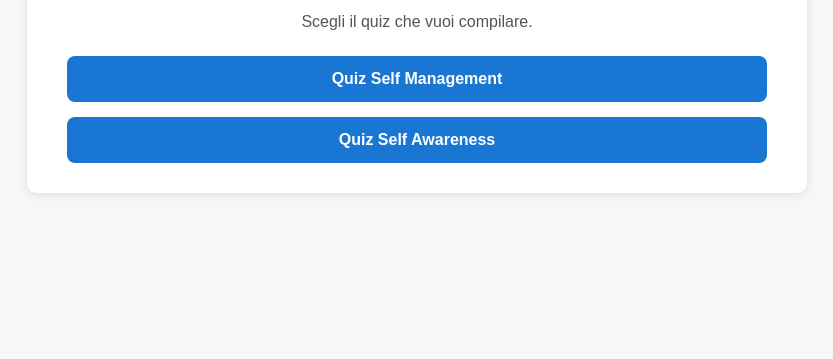
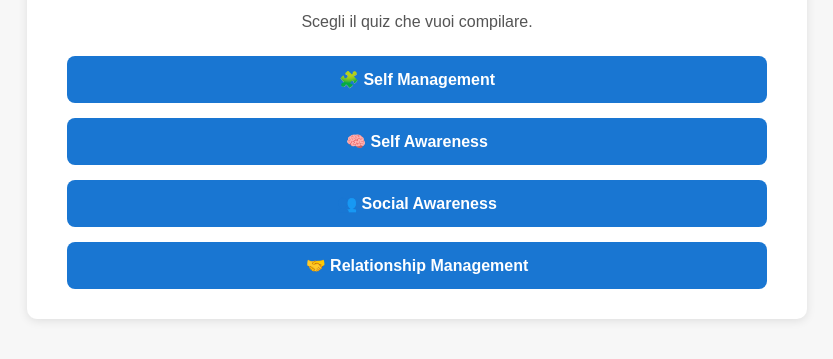
Before and after one commit to adelet1/Emotional-Intelligence-Quiz, a plain HTML site: page index.html in a window 1280 px wide. Shown: the part 111-470 px from the top of the page, without its empty margins (223-1056 px from the left). Drawn offline with Linux system fonts and the light colour scheme.

Commit message:
Update index.html

```diff
--- a/index.html
+++ b/index.html
@@ -57,10 +57,16 @@
 
     <div class="btn-group">
         <a class="button" href="self-management.html">
-            Quiz Self Management
+            🧩 Self Management
         </a>
         <a class="button" href="self-awareness.html">
-            Quiz Self Awareness
+            🧠 Self Awareness
+        </a>
+        <a class="button" href="social-awareness.html">
+            👥 Social Awareness
+        </a>
+        <a class="button" href="relationship-management.html">
+            🤝 Relationship Management
         </a>
     </div>
 </div>
```
